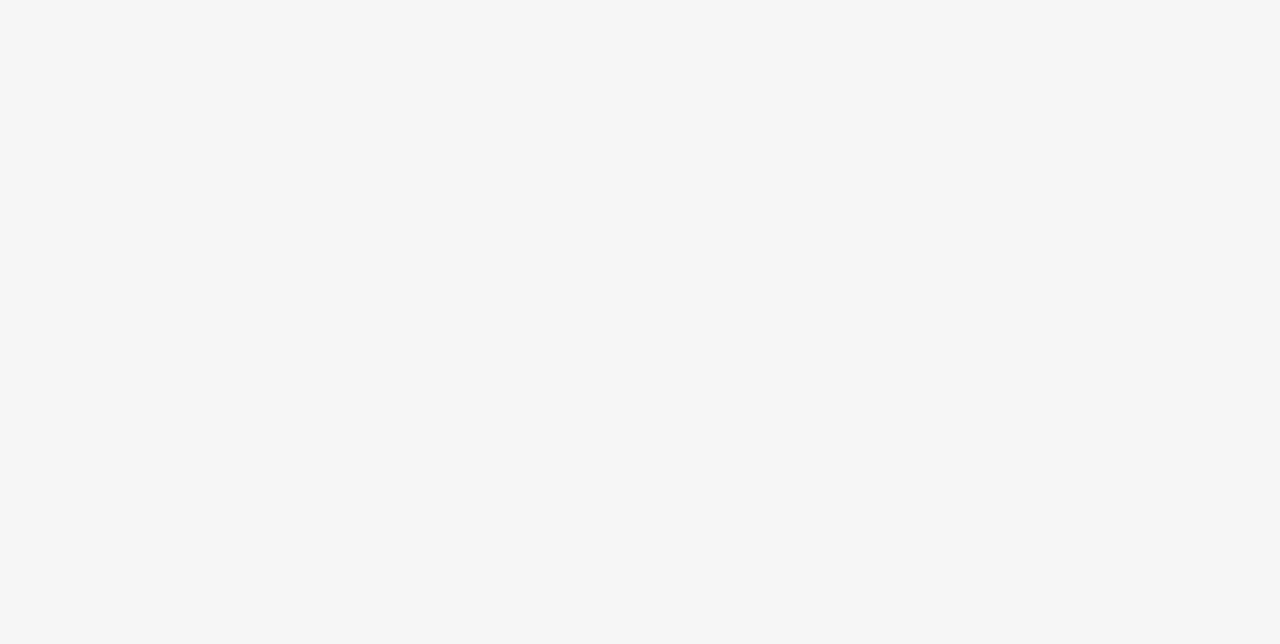
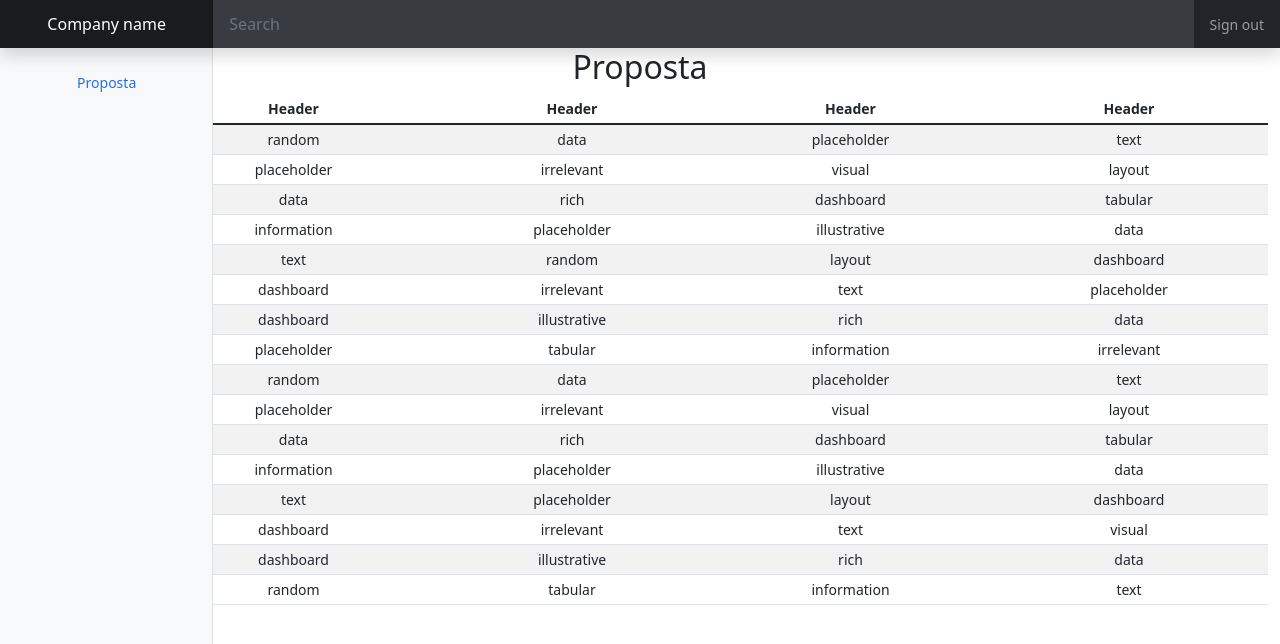
Before and after one commit to rafaelduarteamaral/generate-pdf-web, an Angular app: page /proposta in a window 1280 px wide. Before the commit this address led to /. Shown: the top 644 px of the page. Built offline with nearby package versions, Linux system fonts and the light colour scheme.

Commit message:
Atualizações na proposta

```diff
--- a/src/app/app-routing.module.ts
+++ b/src/app/app-routing.module.ts
@@ -1,9 +1,11 @@
 import { NgModule } from '@angular/core';
 import { RouterModule, Routes } from '@angular/router';
 import { LoginComponent } from './login/login.component';
+import { PropostaComponent } from './proposta/proposta.component';
 
 const routes: Routes = [
-  { path: 'login', component: LoginComponent }
+  { path: 'login', component: LoginComponent },
+  { path: 'proposta', component: PropostaComponent }
 ];
 
 @NgModule({
--- a/src/app/app.component.css
+++ b/src/app/app.component.css
@@ -3,11 +3,124 @@
   height: 100vh;
 }
 
+.bd-placeholder-img {
+  font-size: 1.125rem;
+  text-anchor: middle;
+  -webkit-user-select: none;
+  -moz-user-select: none;
+  user-select: none;
+}
+
+@media (min-width: 768px) {
+  .bd-placeholder-img-lg {
+    font-size: 3.5rem;
+  }
+}
+
 body {
-    display: flex;
-    align-items: center;
-    justify-content: center;
-    padding-top: 40px;
-    padding-bottom: 40px;
-    background-color: #f5f5f5;
+  font-size: .875rem;
+}
+
+.feather {
+  width: 16px;
+  height: 16px;
+  vertical-align: text-bottom;
+}
+
+/*
+   * Sidebar
+   */
+
+.sidebar {
+  position: fixed;
+  top: 0;
+  /* rtl:raw:
+    right: 0;
+    */
+  bottom: 0;
+  /* rtl:remove */
+  left: 0;
+  z-index: 100;
+  /* Behind the navbar */
+  padding: 48px 0 0;
+  /* Height of navbar */
+  box-shadow: inset -1px 0 0 rgba(0, 0, 0, .1);
+}
+
+@media (max-width: 767.98px) {
+  .sidebar {
+    top: 5rem;
   }
+}
+
+.sidebar-sticky {
+  position: relative;
+  top: 0;
+  height: calc(100vh - 48px);
+  padding-top: .5rem;
+  overflow-x: hidden;
+  overflow-y: auto;
+  /* Scrollable contents if viewport is shorter than content. */
+}
+
+.sidebar .nav-link {
+  font-weight: 500;
+  color: #333;
+}
+
+.sidebar .nav-link .feather {
+  margin-right: 4px;
+  color: #727272;
+}
+
+.sidebar .nav-link.active {
+  color: #2470dc;
+}
+
+.sidebar .nav-link:hover .feather,
+.sidebar .nav-link.active .feather {
+  color: inherit;
+}
+
+header {
+  width: 100vw;
+}
+
+.sidebar-heading {
+  font-size: .75rem;
+  text-transform: uppercase;
+}
+
+/*
+   * Navbar
+   */
+
+.navbar-brand {
+  padding-top: .75rem;
+  padding-bottom: .75rem;
+  font-size: 1rem;
+  background-color: rgba(0, 0, 0, .25);
+  box-shadow: inset -1px 0 0 rgba(0, 0, 0, .25);
+}
+
+.navbar .navbar-toggler {
+  top: .25rem;
+  right: 1rem;
+}
+
+.navbar .form-control {
+  padding: .75rem 1rem;
+  border-width: 0;
+  border-radius: 0;
+}
+
+.form-control-dark {
+  color: #fff;
+  background-color: rgba(255, 255, 255, .1);
+  border-color: rgba(255, 255, 255, .1);
+}
+
+.form-control-dark:focus {
+  border-color: transparent;
+  box-shadow: 0 0 0 3px rgba(255, 255, 255, .25);
+}
--- a/src/app/app.component.html
+++ b/src/app/app.component.html
@@ -30,6 +30,36 @@
 
   </head>
   <body class="text-center">
-    <router-outlet></router-outlet>
+    <header class="navbar navbar-dark sticky-top bg-dark flex-md-nowrap p-0 shadow">
+      <a class="navbar-brand col-md-3 col-lg-2 me-0 px-3" href="#">Company name</a>
+      <button class="navbar-toggler position-absolute d-md-none collapsed" type="button" data-bs-toggle="collapse"
+          data-bs-target="#sidebarMenu" aria-controls="sidebarMenu" aria-expanded="false" aria-label="Toggle navigation">
+          <span class="navbar-toggler-icon"></span>
+      </button>
+      <input class="form-control form-control-dark w-100" type="text" placeholder="Search" aria-label="Search">
+      <div class="navbar-nav">
+          <div class="nav-item text-nowrap">
+              <a class="nav-link px-3" href="#">Sign out</a>
+          </div>
+      </div>
+  </header>
+
+  <div class="container-fluid">
+      <div class="row">
+          <nav id="sidebarMenu" class="col-md-3 col-lg-2 d-md-block bg-light sidebar collapse">
+              <div class="position-sticky pt-3">
+                  <ul class="nav flex-column">
+                      <li class="nav-item">
+                          <a class="nav-link active" aria-current="page" href="#">
+                              <span data-feather="home"></span>
+                              Proposta
+                          </a>
+                      </li>
+                  </ul>
+              </div>
+          </nav>
+          <router-outlet></router-outlet>
+      </div>
+  </div>
   </body>
 </html>
--- a/src/app/app.module.ts
+++ b/src/app/app.module.ts
@@ -1,20 +1,25 @@
-import { NgModule } from '@angular/core';
+import { CUSTOM_ELEMENTS_SCHEMA, NgModule } from '@angular/core';
 import { BrowserModule } from '@angular/platform-browser';
 
 import { AppRoutingModule } from './app-routing.module';
 import { AppComponent } from './app.component';
 import { LoginComponent } from './login/login.component';
+import { PropostaComponent } from './proposta/proposta.component';
+import { HeaderComponent } from './header/header.component';
 
 @NgModule({
   declarations: [
     AppComponent,
-    LoginComponent
+    LoginComponent,
+    PropostaComponent,
+    HeaderComponent
   ],
   imports: [
     BrowserModule,
     AppRoutingModule
   ],
   providers: [],
-  bootstrap: [AppComponent]
+  bootstrap: [AppComponent],
+  schemas: [ CUSTOM_ELEMENTS_SCHEMA ]
 })
 export class AppModule { }
--- /dev/null
+++ b/src/app/header/header.component.ts
@@ -0,0 +1,15 @@
+import { Component, OnInit } from '@angular/core';
+
+@Component({
+  selector: 'app-header',
+  templateUrl: './header.component.html',
+  styleUrls: ['./header.component.css']
+})
+export class HeaderComponent implements OnInit {
+
+  constructor() { }
+
+  ngOnInit(): void {
+  }
+
+}
--- a/src/app/login/login.component.css
+++ b/src/app/login/login.component.css
@@ -17,10 +17,13 @@
   margin-bottom: -1px;
   border-bottom-right-radius: 0;
   border-bottom-left-radius: 0;
+  width: 300px;
 }
 
 .form-signin input[type="password"] {
   margin-bottom: 10px;
   border-top-left-radius: 0;
   border-top-right-radius: 0;
+  width: 300px;
+
 }
--- /dev/null
+++ b/src/app/proposta/proposta.component.html
@@ -0,0 +1,128 @@
+<h2>Proposta</h2>
+<div class="table-responsive">
+  <table class="table table-striped table-sm">
+    <thead>
+      <tr>
+        <th scope="col">#</th>
+        <th scope="col">Header</th>
+        <th scope="col">Header</th>
+        <th scope="col">Header</th>
+        <th scope="col">Header</th>
+      </tr>
+    </thead>
+    <tbody>
+      <tr>
+        <td>1,001</td>
+        <td>random</td>
+        <td>data</td>
+        <td>placeholder</td>
+        <td>text</td>
+      </tr>
+      <tr>
+        <td>1,002</td>
+        <td>placeholder</td>
+        <td>irrelevant</td>
+        <td>visual</td>
+        <td>layout</td>
+      </tr>
+      <tr>
+        <td>1,003</td>
+        <td>data</td>
+        <td>rich</td>
+        <td>dashboard</td>
+        <td>tabular</td>
+      </tr>
+      <tr>
+        <td>1,003</td>
+        <td>information</td>
+        <td>placeholder</td>
+        <td>illustrative</td>
+        <td>data</td>
+      </tr>
+      <tr>
+        <td>1,004</td>
+        <td>text</td>
+        <td>random</td>
+        <td>layout</td>
+        <td>dashboard</td>
+      </tr>
+      <tr>
+        <td>1,005</td>
+        <td>dashboard</td>
+        <td>irrelevant</td>
+        <td>text</td>
+        <td>placeholder</td>
+      </tr>
+      <tr>
+        <td>1,006</td>
+        <td>dashboard</td>
+        <td>illustrative</td>
+        <td>rich</td>
+        <td>data</td>
+      </tr>
+      <tr>
+        <td>1,007</td>
+        <td>placeholder</td>
+        <td>tabular</td>
+        <td>information</td>
+        <td>irrelevant</td>
+      </tr>
+      <tr>
+        <td>1,008</td>
+        <td>random</td>
+        <td>data</td>
+        <td>placeholder</td>
+        <td>text</td>
+      </tr>
+      <tr>
+        <td>1,009</td>
+        <td>placeholder</td>
+        <td>irrelevant</td>
+        <td>visual</td>
+        <td>layout</td>
+      </tr>
+      <tr>
+        <td>1,010</td>
+        <td>data</td>
+        <td>rich</td>
+        <td>dashboard</td>
+        <td>tabular</td>
+      </tr>
+      <tr>
+        <td>1,011</td>
+        <td>information</td>
+        <td>placeholder</td>
+        <td>illustrative</td>
+        <td>data</td>
+      </tr>
+      <tr>
+        <td>1,012</td>
+        <td>text</td>
+        <td>placeholder</td>
+        <td>layout</td>
+        <td>dashboard</td>
+      </tr>
+      <tr>
+        <td>1,013</td>
+        <td>dashboard</td>
+        <td>irrelevant</td>
+        <td>text</td>
+        <td>visual</td>
+      </tr>
+      <tr>
+        <td>1,014</td>
+        <td>dashboard</td>
+        <td>illustrative</td>
+        <td>rich</td>
+        <td>data</td>
+      </tr>
+      <tr>
+        <td>1,015</td>
+        <td>random</td>
+        <td>tabular</td>
+        <td>information</td>
+        <td>text</td>
+      </tr>
+    </tbody>
+  </table>
+</div>
--- /dev/null
+++ b/src/app/proposta/proposta.component.ts
@@ -0,0 +1,15 @@
+import { Component, OnInit } from '@angular/core';
+
+@Component({
+  selector: 'app-proposta',
+  templateUrl: './proposta.component.html',
+  styleUrls: ['./proposta.component.css']
+})
+export class PropostaComponent implements OnInit {
+
+  constructor() { }
+
+  ngOnInit(): void {
+  }
+
+}
```
Also changed, not shown: src/app/header/header.component.css (added), src/app/header/header.component.html (added), src/app/proposta/proposta.component.css (added), 2 other files (tests, documents, lock files or other folders).
